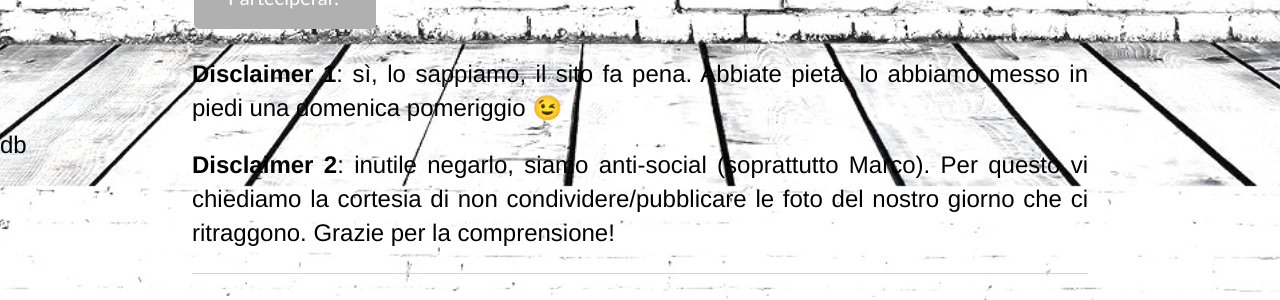
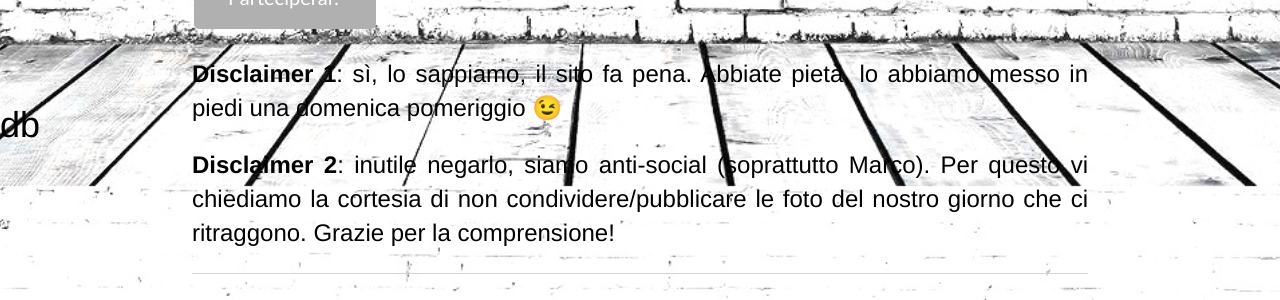
Before and after one commit to marcoelaura/marcoelaura.github.io, a Jekyll site: the page built from index.html, in a window 1280 px wide. Shown: the part 714-1014 px from the top of the page. Built offline with Jekyll 4.4.1, drawn with Linux system fonts in a browser that asks for light colours.

Commit message:
Update index.html

```diff
--- a/index.html
+++ b/index.html
@@ -51,7 +51,7 @@ title: Marco e Laura
 	<ul>
 	   <li><a href="/Contatti/simple_form.html" target="_blank">Scriveteci</a> </li>
 	</ul>
+
+	<p style=" position: absolute; bottom: 0; left: 0; width: 5%; text-align: left;">db</p>
 </footer>
 <img align="right" src="/Contatti/loveis.jpeg" width="100">
-
-<p style=" position: absolute; bottom: 0; left: 0; width: 5%; text-align: left;">db</p>
```
